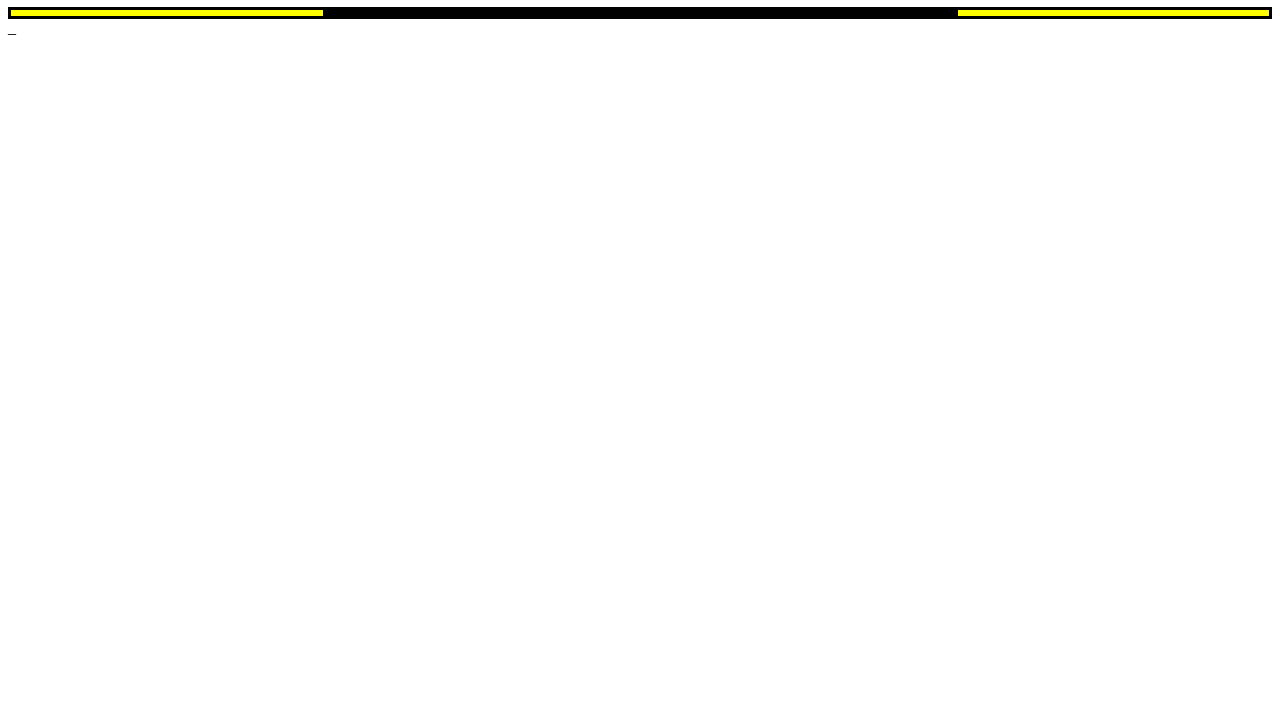
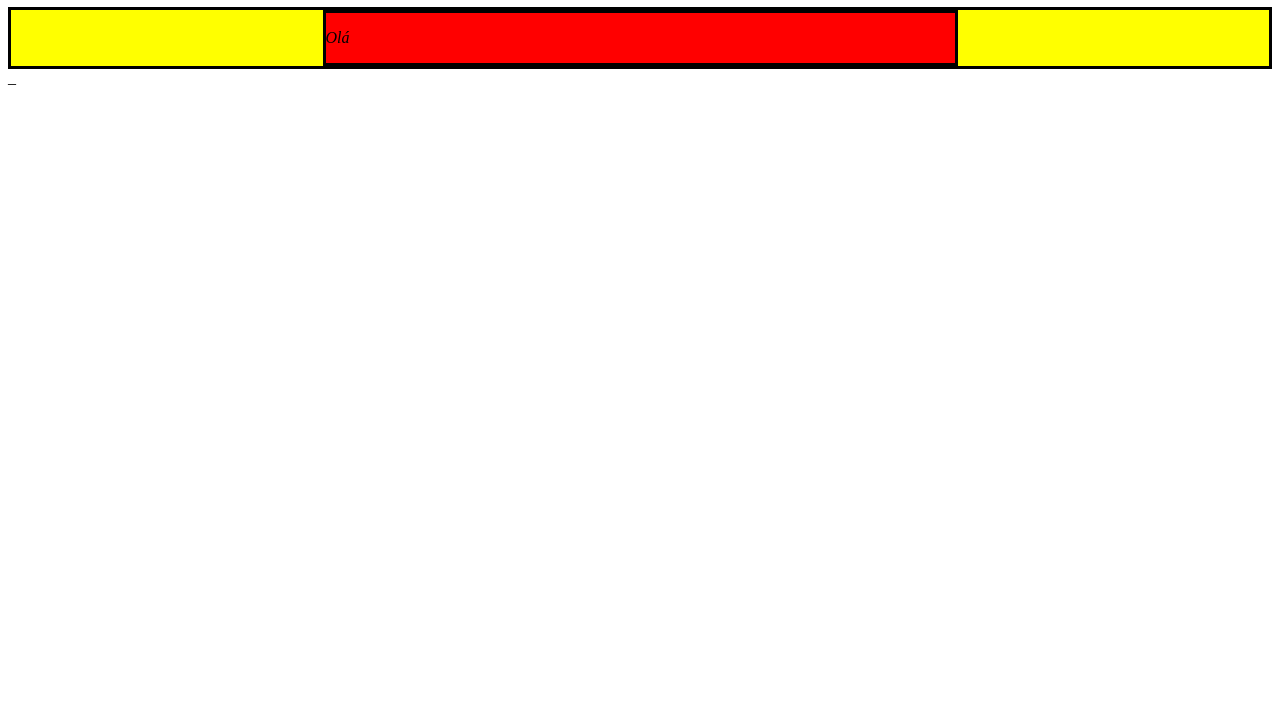
Before and after one commit to Abimaelr/trybe-exercises, a plain HTML site: page index.html in a window 1280 px wide. Shown: the part 73-800 px from the top of the page. Drawn offline with Linux system fonts and the light colour scheme.

Commit message:
Adicione a tag p como filho do div criado no passo 3 e coloque algum texto

```diff
--- a/index.html
+++ b/index.html
@@ -72,6 +72,16 @@
         div.appendChild(div_filha)
         div_filha.className = "center-content"
 
+        let paragrafo = document.createElement('p')
+        paragrafo.innerText = "Olá"
+        div_filha.appendChild(paragrafo)
+
+
+
+        paragrafo.className = ''
+
+
+
 
 
 
```
